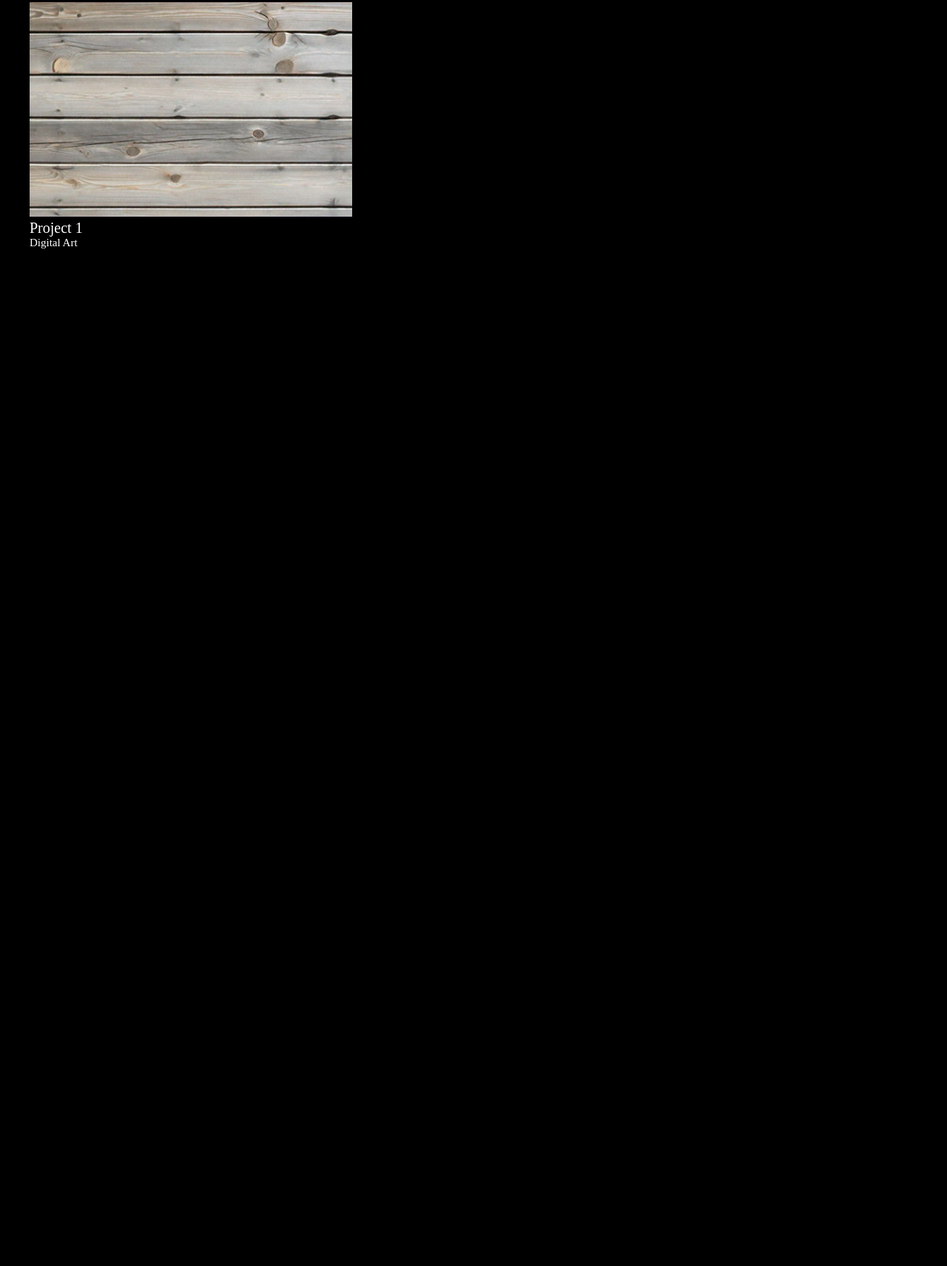
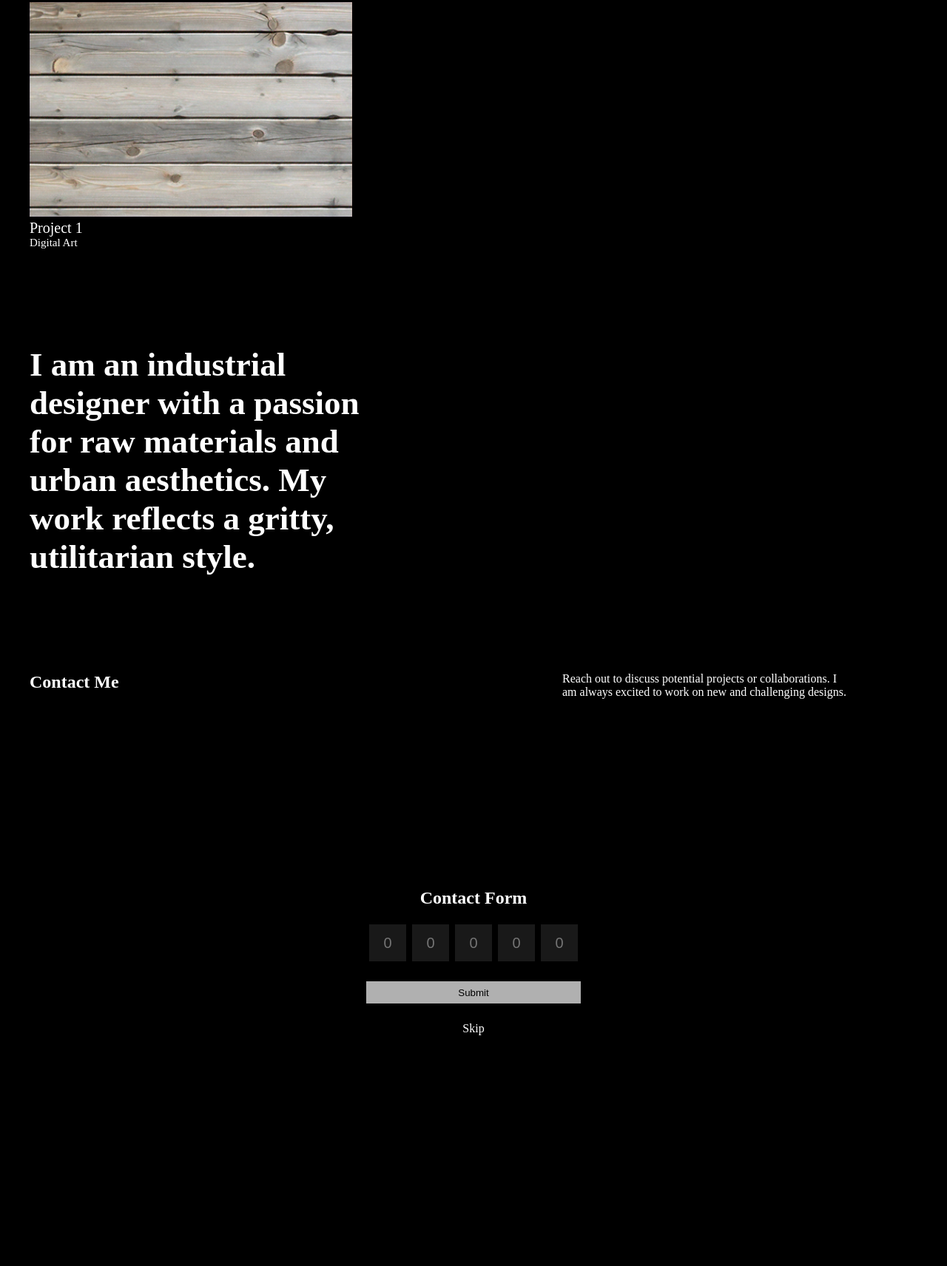
Before and after one commit to rohit-godara/Portfolio, a plain HTML site: page index.html in a window 1280 px wide. Shown: the part 3144-4856 px from the top of the page at 74% size. Before the commit the page ends 3521 px from the top, so only its background shows below. Drawn offline with Linux system fonts and the light colour scheme.

Commit message:
Fifth Pafgr ready

```diff
--- a/index.html
+++ b/index.html
@@ -95,7 +95,33 @@
          </div>
 
          <!-- P4 -->
+          <div id="page4">
+            <h2>I am an industrial designer with a passion for raw materials and urban aesthetics. My work reflects a gritty, utilitarian style.</h2>
+            <div class="empty"></div>
+          </div>
 
+          <!-- P5 -->
+           <div id="page5">
+                <div class="contact">
+                    <div class="head">
+                        <h2>Contact Me</h2>
+                    </div>
+                    <div class="hInfo">
+                        <p>Reach out to discuss potential projects or collaborations. I am always excited to work on new and challenging designs.</p>
+                    </div>
+                    <div class="cForm">
+                        <h2>Contact Form</h2>
+                        <div class="input">
+                            <input type="text" placeholder="0" required maxlength="1">
+                            <input type="text" placeholder="0" required maxlength="1">
+                            <input type="text" placeholder="0" required maxlength="1">
+                            <input type="text" placeholder="0" required maxlength="1">
+                            <input type="text" placeholder="0" required maxlength="1">
+                    </div>
+                <button>Submit</button>
+                <a href="#">Skip</a>
+                </div>
+           </div>
     </div>
 </body>
 </html>
--- a/style.css
+++ b/style.css
@@ -82,3 +82,64 @@ body,html{
 #page3 .projects .project p{
     font-size: 15px;
 }
+
+/* P4 */
+#page4{
+    display: grid;
+    grid-template-columns: 40% 60%;
+    padding: 40px;
+    margin: 50px 0;
+}
+#page4 h2{
+    font-size: 45px;
+}
+
+/* P5 */
+
+#page5 .contact{
+    height: 100vh;
+    display: grid;
+    grid-template-columns: 60% 40%;
+    grid-template-rows: 10% 90%;
+    padding: 40px;
+}
+.head{
+
+}
+.hInfo{
+    width: 80%;
+
+}
+.cForm{
+    margin-top: 15vmax;
+    display: flex;
+    flex-direction: column;
+    align-items: center;
+    justify-items: center;
+    grid-column: 1 / 3;
+}
+.cForm h2{
+    padding: 20px 0;
+}
+.cForm .input input[type="text"]{
+    width: 50px;
+    height: 50px;
+    background:#CCCCCC1F;
+    border: none;
+    text-align: center;
+    font-size: 20px;
+    margin: 2px;
+}
+
+.contact button{
+    width: 290px;
+    height: 30px;
+    background:#B0B0B0;
+    border: none;
+    margin: 25px 0;
+}
+.contact a{
+    color: #fff;
+    text-decoration: none;
+    font-size: 16px;
+}
```
